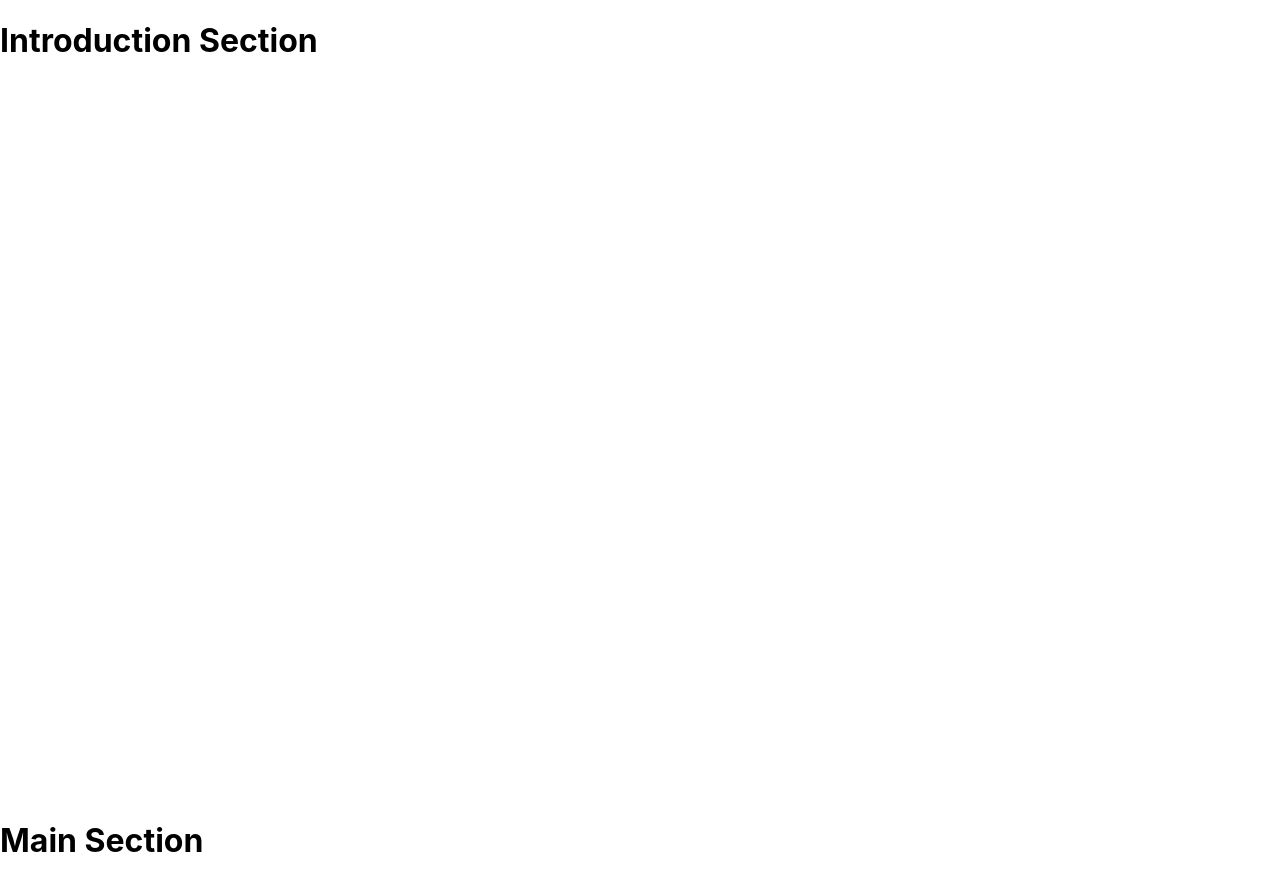
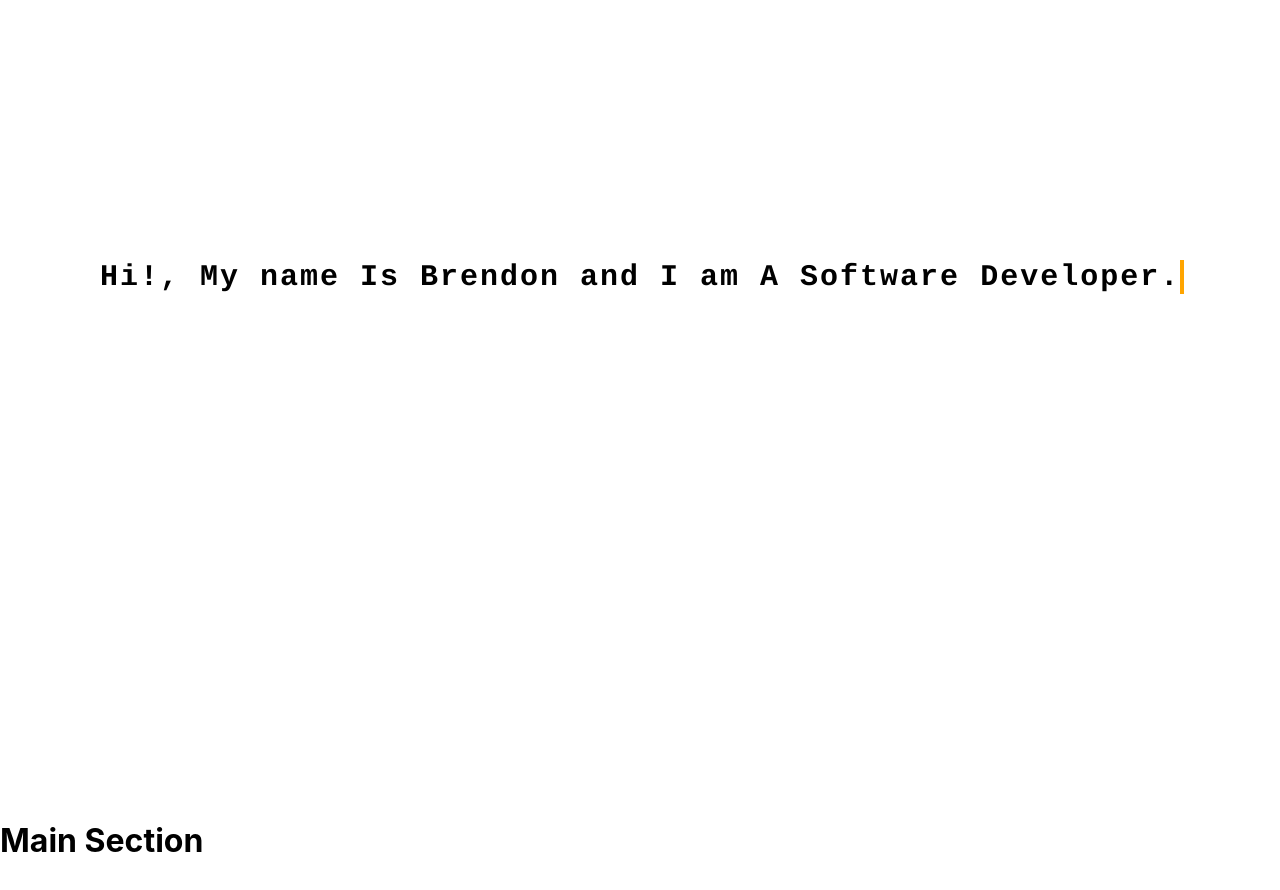
Before and after one commit to BrendonLH/react-portfolio, a React (Create React App) app: page / in a window 1280 px wide. Shown: the top 890 px of the page. Built offline with nearby package versions, Linux system fonts and the light colour scheme.

Commit message:
added basic typewriter animation for intro section

```diff
--- a/src/components/introduction-section/introduction.js
+++ b/src/components/introduction-section/introduction.js
@@ -1,7 +1,9 @@
+import './introduction.scss';
+
 function Introduction() {
     return (
-      <div className="intro">
-        <h1>Introduction Section</h1>
+      <div className="intro typewriter">
+        <h1 className='typewriter-text'>Hi!, My name Is Brendon and I am A Software Developer.</h1>
       </div>
     );
   }
--- a/src/components/introduction-section/introduction.scss
+++ b/src/components/introduction-section/introduction.scss
@@ -0,0 +1,43 @@
+
+
+.intro {
+    position: relative;
+    top: 30%;
+    text-indent: 50px;
+}
+
+
+.typewriter {
+    font-family: Courier, monospace;
+	display: inline-block;
+}
+
+.typewriter-text {
+    display: inline-block;
+  	overflow: hidden;
+  	letter-spacing: 2px;
+ 	animation: typing 5s steps(30, end), blink .75s step-end infinite;
+    white-space: nowrap;
+    font-size: 30px;
+    font-weight: 700;
+    border-right: 4px solid orange;
+    box-sizing: border-box;
+}
+
+@keyframes typing {
+    from {
+        width: 0%
+    }
+    to {
+        width: 100%
+    }
+}
+
+@keyframes blink {
+    from, to {
+        border-color: transparent
+    }
+    50% {
+        border-color: orange;
+    }
+}
```
Also changed, not shown: 1 other file (tests, documents, lock files or other folders).
